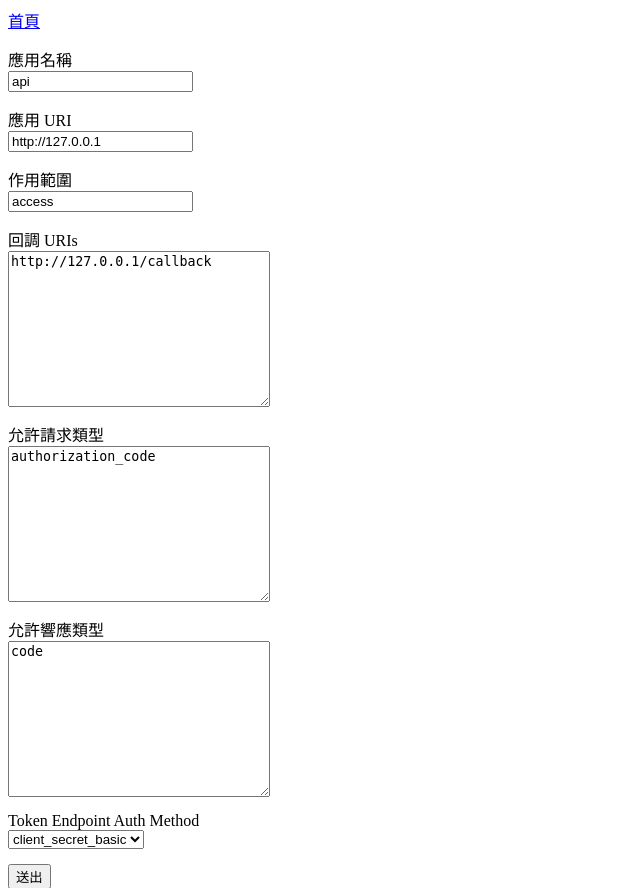
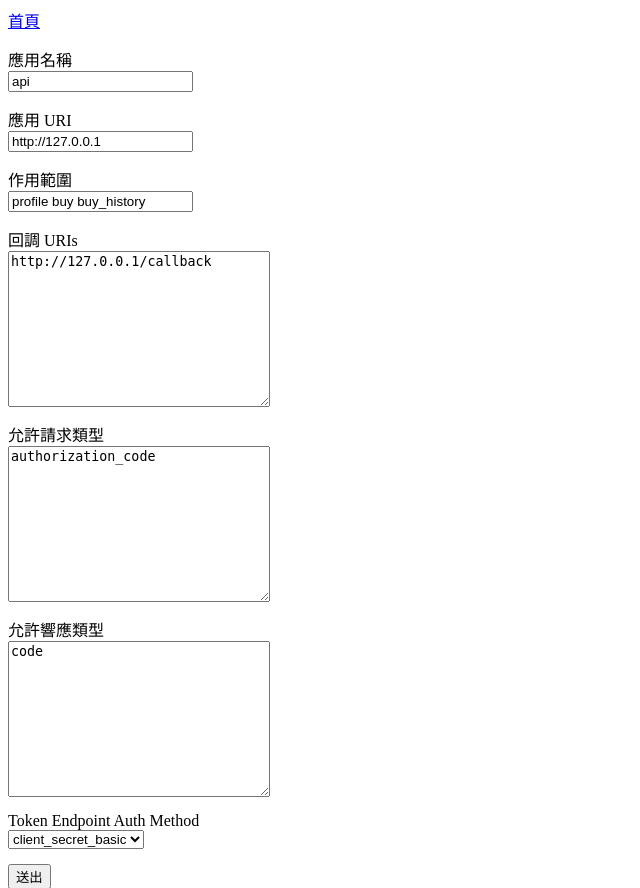
Before and after one commit to woolves/donate_sample_code, a Python web app: template website/templates/create_client.html in a window 1280 px wide. Shown: the top 888 px of the page, without its empty margins (0-640 px from the left). Run offline with Jinja, Linux system fonts and the light colour scheme; the template is opened without the code that fills it, so the values that code supplies are empty.

Commit message:
Update readme.md

```diff
--- a/website/routes.py
+++ b/website/routes.py
@@ -121,13 +121,13 @@ def revoke_token():
 
 
 @bp.route('/api/me', methods=['GET'])
-@require_oauth('access')
+@require_oauth('profile')
 def me():
     user = current_token.user
     return jsonify(id=user.id, username=user.username)
 
 @bp.route('/api/items/buy', methods=['POST'])
-@require_oauth('access')
+@require_oauth('buy')
 def buy():
     item_id = request.form.get('item_id')
     tx_id = request.form.get('tx_id')
@@ -138,7 +138,7 @@ def buy():
     return jsonify(code=0, msg='購買成功', data=None, ts=int(time.time()))
 
 @bp.route('/api/items', methods=['GET'])
-@require_oauth('access')
+@require_oauth('buy_history')
 def history():
     start_at = request.form.get('start_at')
     end_at = request.form.get('end_at')
--- a/website/templates/create_client.html
+++ b/website/templates/create_client.html
@@ -16,7 +16,7 @@
   </label>
   <label>
     <span>作用範圍</span>
-    <input type="text" name="scope" value="access">
+    <input type="text" name="scope" value="profile buy buy_history">
   </label>
   <label>
     <span>回調 URIs</span>
```
Also changed, not shown: README.md.
